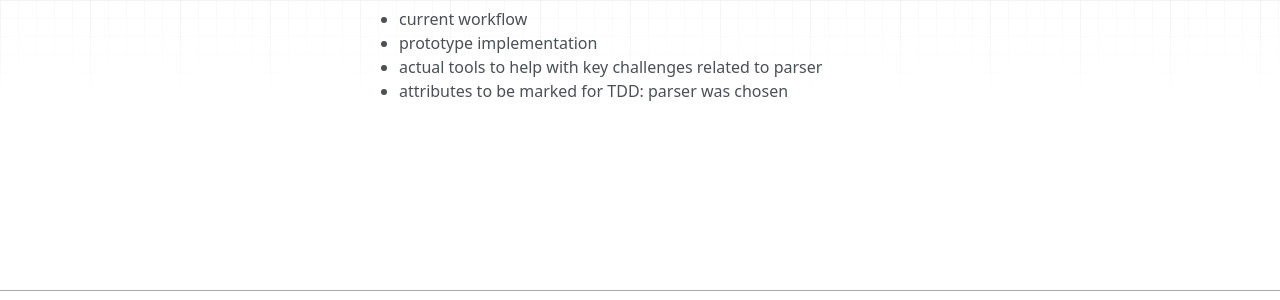
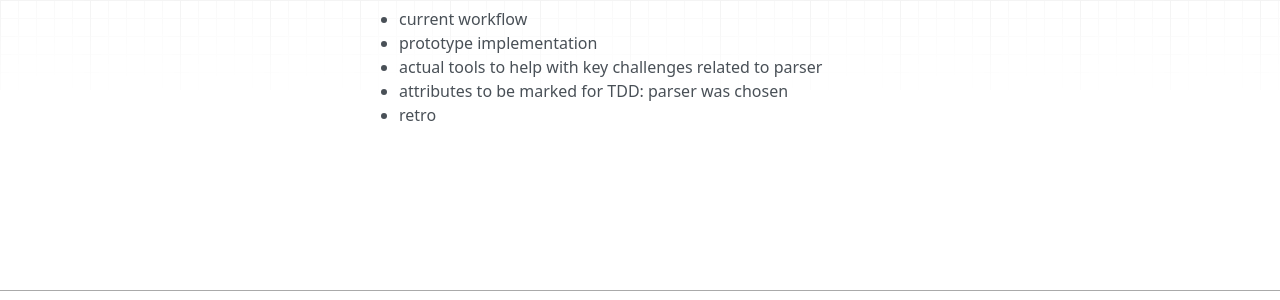
Before and after one commit to inno-itpd-nachos/add-toolling, an MkDocs documentation site: the page built from docs/sprints/sprint-3/meeting-2.md, in a window 1280 px wide. Shown: the part 216-516 px from the top of the page. Built offline with MkDocs 1.6.1, drawn with Linux system fonts in a browser that asks for light colours; nearby versions of some CDN libraries.

Commit message:
update sprint-3

```diff
--- a/docs/sprints/sprint-3/meeting-2.md
+++ b/docs/sprints/sprint-3/meeting-2.md
@@ -9,3 +9,4 @@
 - prototype implementation
 - actual tools to help with key challenges related to parser
 - attributes to be marked for TDD: parser was chosen
+- retro
```
Also changed, not shown: 1 other file.
